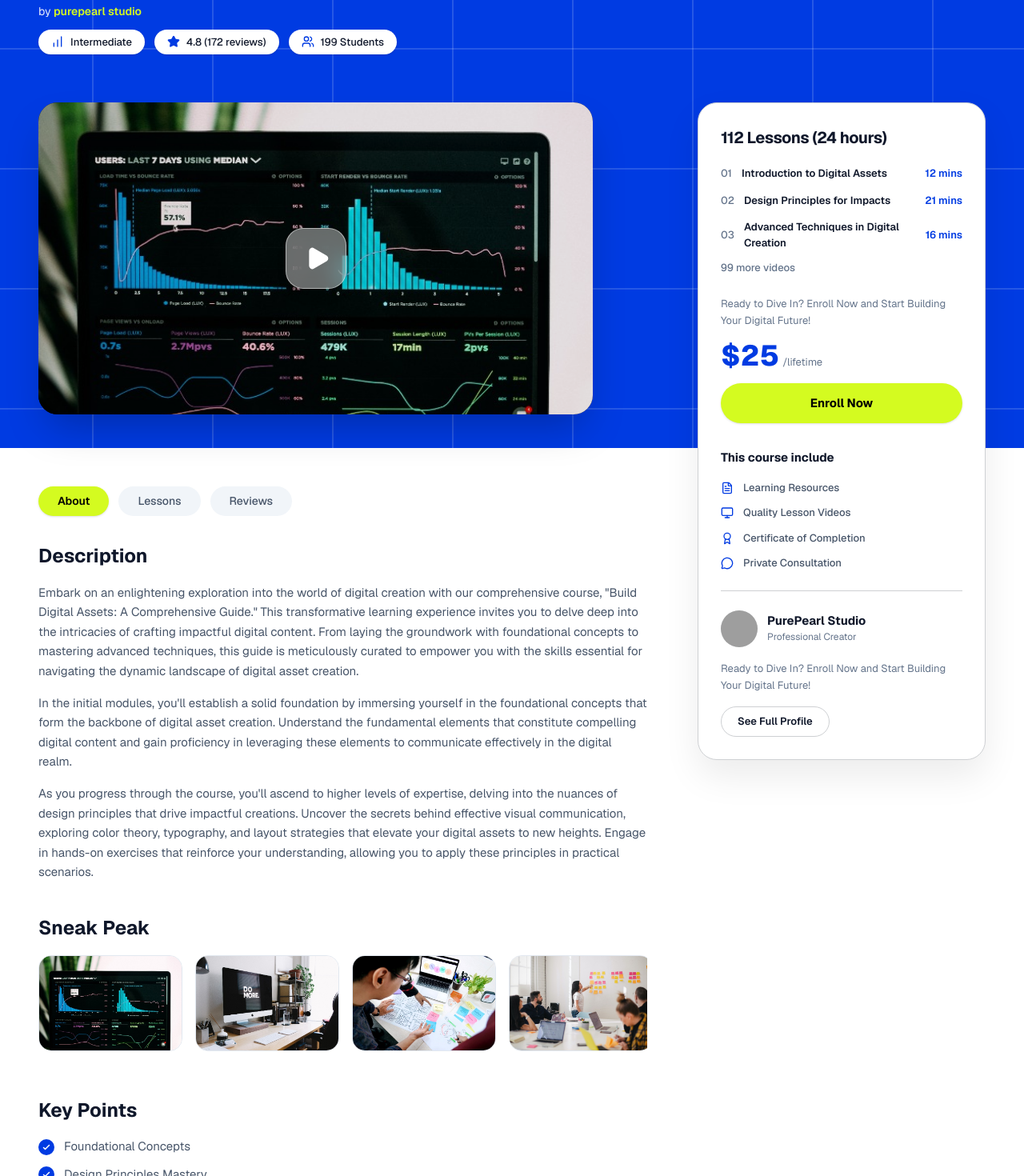
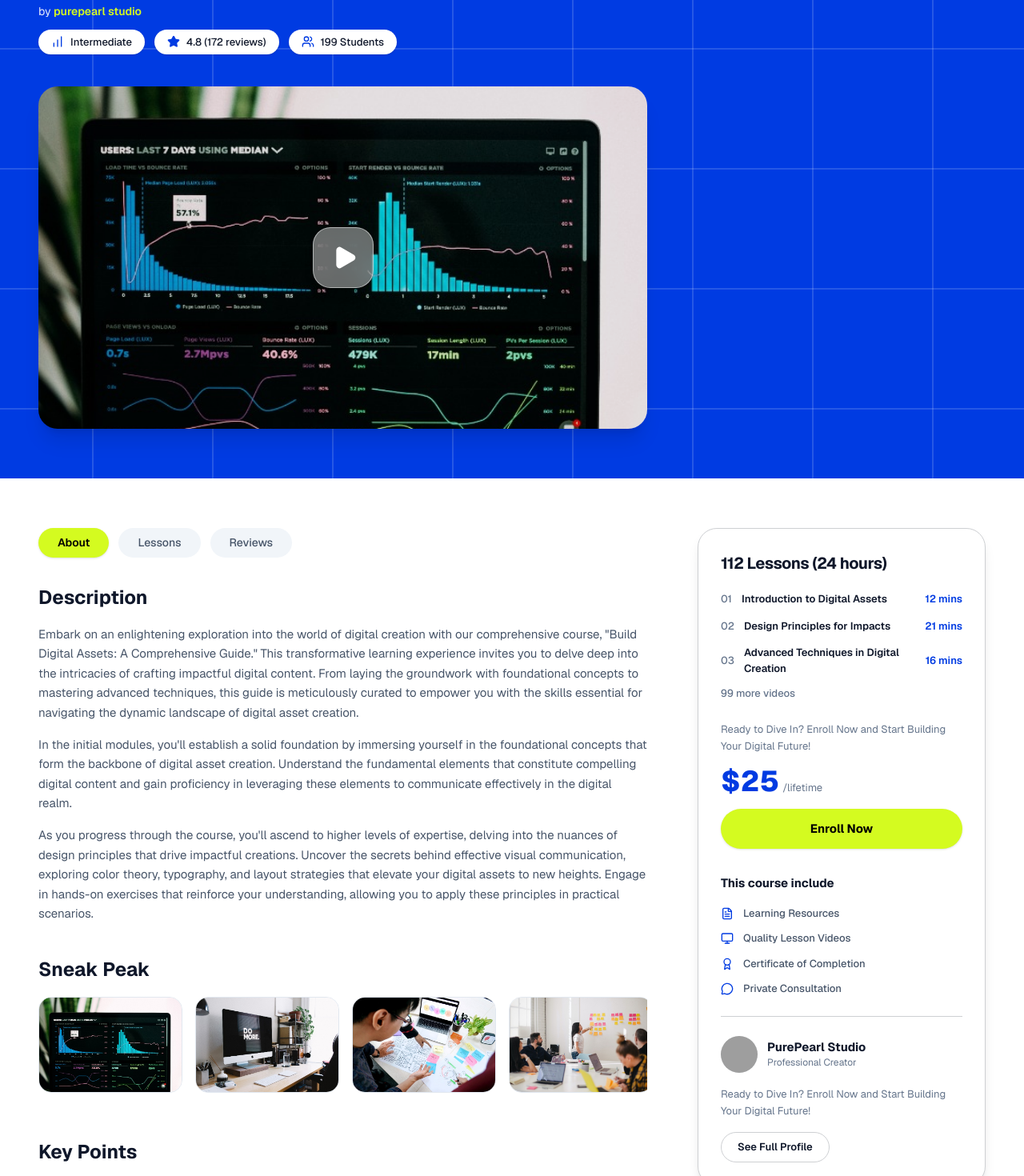
Before and after one commit to pronoy656/ByteSpace, a Next.js app: page /courses/1 in a window 1280 px wide. Shown: the part 240-1710 px from the top of the page at 80% size. Built offline with nearby package versions, Linux system fonts and the light colour scheme; grey boxes are pictures that could not be loaded.

Commit message:
Enroll now card allignment and (About, Lessons, & Reviews) tab issue fixed

```diff
--- a/src/components/courses/CourseDetails.tsx
+++ b/src/components/courses/CourseDetails.tsx
@@ -46,11 +46,11 @@ export function CourseDetails({ courseId }: { courseId: string }) {
 
   return (
     <div className="min-h-screen bg-white font-sans pb-20">
-      {/* Hero Section */}
-      <BlueGridBackground className="w-full h-screen flex flex-col justify-start pt-[96px] pb-[62px] relative z-20 overflow-visible">
+      {/* Blue Section: Hero Header + Video Card & Top of Sidebar */}
+      <BlueGridBackground className="w-full shrink-0 flex flex-col justify-start pt-[96px] pb-[62px] relative z-10">
         <div className="container mx-auto px-12 w-full flex flex-col">
           {/* Hero Header */}
-          <div className="flex flex-col md:flex-row md:items-start justify-between gap-6 mt-[52px] mb-[60px] shrink-0">
+          <div className="flex flex-col md:flex-row md:items-start justify-between gap-6 mt-[52px] mb-[40px] shrink-0">
             <div>
               <h1 className="text-white text-[28px] sm:text-[34px] lg:text-[38px] xl:text-[40px] font-bold leading-[1.15] mb-2 tracking-tight whitespace-nowrap">
                 {course.title}: A Comprehensive Guide
@@ -85,11 +85,11 @@ export function CourseDetails({ courseId }: { courseId: string }) {
             </div>
           </div>
 
-          {/* Row: Video & Right Sidebar Card */}
-          <div className="flex flex-col lg:flex-row gap-[63px] items-start relative flex-1 min-h-0 pointer-events-none">
-            {/* Left Column: Video */}
-            <div className="flex-1 w-full lg:w-[calc(100%-423px)] pointer-events-auto">
-              <div className="relative aspect-[16/9] max-h-[calc(100vh-410px)] rounded-[24px] overflow-hidden bg-black shadow-2xl group cursor-pointer">
+          {/* Row with Video Player and aligned Sidebar placeholder */}
+          <div className="flex flex-col lg:flex-row gap-[63px] items-start w-full">
+            {/* Video Player: Left Column width */}
+            <div className="flex-1 w-full lg:w-[calc(100%-423px)]">
+              <div className="relative aspect-[16/9] rounded-[24px] overflow-hidden group cursor-pointer shadow-xl">
                 <Image
                   src={course.image}
                   alt={course.title}
@@ -106,87 +106,19 @@ export function CourseDetails({ courseId }: { courseId: string }) {
               </div>
             </div>
 
-            {/* Right Column: Course Card Sidebar (Overlaps Hero and White Area with #CED0D3 border) */}
-            <div className="w-full lg:w-[360px] shrink-0 bg-white rounded-[24px] p-6 sm:p-7 shadow-[0_20px_45px_rgba(0,0,0,0.08)] border border-[#CED0D3] relative z-40 pointer-events-auto">
-              <h3 className="text-[20px] font-bold text-[#0F172A] mb-5 tracking-tight">112 Lessons (24 hours)</h3>
-
-              <div className="space-y-3.5 mb-3">
-                {[
-                  { num: '01', title: 'Introduction to Digital Assets', time: '12 mins' },
-                  { num: '02', title: 'Design Principles for Impacts', time: '21 mins' },
-                  { num: '03', title: 'Advanced Techniques in Digital Creation', time: '16 mins' }
-                ].map((lesson, idx) => (
-                  <div key={idx} className="flex items-center justify-between text-[13px]">
-                    <div className="flex items-center gap-3">
-                      <span className="text-[#64748B] font-medium">{lesson.num}</span>
-                      <span className="text-[#0F172A] font-semibold">{lesson.title}</span>
-                    </div>
-                    <span className="text-[#003BE2] font-semibold shrink-0">{lesson.time}</span>
-                  </div>
-                ))}
-              </div>
-              <p className="text-[#64748B] text-[13px] mb-6 cursor-pointer hover:text-[#003BE2] font-medium transition-colors">99 more videos</p>
-
-              <div className="mb-6">
-                <p className="text-[#64748B] text-[13px] leading-relaxed mb-4">
-                  Ready to Dive In? Enroll Now and Start Building Your Digital Future!
-                </p>
-                <div className="flex items-baseline gap-1 mb-4">
-                  <span className="text-[#003BE2] font-extrabold text-[36px] leading-none">${course.price}</span>
-                  <span className="text-[#64748B] text-[13px] font-normal">/{course.priceType}</span>
-                </div>
-                <button className="w-full bg-[#D4FB20] text-black font-bold py-3.5 rounded-full text-[15px] hover:bg-[#c2e61c] transition-colors shadow-sm">
-                  Enroll Now
-                </button>
-              </div>
-
-              <div className="pt-2 mb-6">
-                <h4 className="font-bold text-[#0F172A] text-[15px] mb-4">This course include</h4>
-                <ul className="space-y-3">
-                  <li className="flex items-center gap-3 text-[#475569] text-[13px] font-medium">
-                    <FileText className="w-4 h-4 text-[#003BE2]" /> Learning Resources
-                  </li>
-                  <li className="flex items-center gap-3 text-[#475569] text-[13px] font-medium">
-                    <Monitor className="w-4 h-4 text-[#003BE2]" /> Quality Lesson Videos
-                  </li>
-                  <li className="flex items-center gap-3 text-[#475569] text-[13px] font-medium">
-                    <Award className="w-4 h-4 text-[#003BE2]" /> Certificate of Completion
-                  </li>
-                  <li className="flex items-center gap-3 text-[#475569] text-[13px] font-medium">
-                    <MessageCircle className="w-4 h-4 text-[#003BE2]" /> Private Consultation
-                  </li>
-                </ul>
-              </div>
-
-              <hr className="border-[#CED0D3] mb-6" />
-
-              <div>
-                <div className="flex items-center gap-3 mb-4">
-                  <Image src="https://i.pravatar.cc/150?img=11" alt="Instructor" width={46} height={46} className="rounded-full bg-gray-200 object-cover" />
-                  <div>
-                    <h5 className="font-bold text-[#0F172A] text-[15px] leading-snug">PurePearl Studio</h5>
-                    <p className="text-[#64748B] text-[12px]">Professional Creator</p>
-                  </div>
-                </div>
-                <p className="text-[#64748B] text-[13px] leading-relaxed mb-4">
-                  Ready to Dive In? Enroll Now and Start Building Your Digital Future!
-                </p>
-                <Link href="/creators" className="inline-block border border-[#CED0D3] text-[#0F172A] font-semibold px-5 py-2 rounded-full text-[13px] hover:bg-gray-50 transition-colors">
-                  See Full Profile
-                </Link>
-              </div>
-            </div>
+            {/* Ghost column on large screens matching right card width for alignment */}
+            <div className="hidden lg:block w-[360px] shrink-0" aria-hidden="true" />
           </div>
         </div>
       </BlueGridBackground>
 
-      {/* Main Content (Tabs and Details) in White Area */}
-      <div className="container mx-auto px-12 pt-12 relative z-30">
+      {/* Main Content Section (White Background): Tabs and Right Sidebar */}
+      <div className="container mx-auto px-12 pt-[62px]">
         <div className="flex flex-col lg:flex-row gap-[63px] items-start">
-          {/* Left Column (Tabs Content) */}
-          <div className="flex-1 w-full lg:w-[calc(100%-423px)]">
-            {/* Tabs */}
-            <div className="flex items-center gap-3 mb-8 relative z-50">
+          {/* Left Column: Tabs & Tab Content */}
+          <div className="flex-1 w-full lg:w-[calc(100%-423px)] flex flex-col">
+            {/* Tabs: 62px below Blue Background / Video Card */}
+            <div className="flex items-center gap-3 mb-8">
               {(['About', 'Lessons', 'Reviews'] as const).map((tab) => {
                 const isTabActive = activeTab === tab;
                 return (
@@ -194,8 +126,7 @@ export function CourseDetails({ courseId }: { courseId: string }) {
                     key={tab}
                     type="button"
                     onClick={() => setActiveTab(tab)}
-                    className={`px-6 py-2 rounded-full text-[14px] font-medium transition-all cursor-pointer ${
-                      isTabActive
+                    className={`px-6 py-2 rounded-full text-[14px] font-medium transition-all cursor-pointer ${isTabActive
                       ? 'bg-[#D4FB20] text-black shadow-sm font-semibold'
                       : 'bg-[#F1F5F9] text-[#475569] hover:bg-gray-200 hover:text-black'
                       }`}
@@ -370,8 +301,79 @@ export function CourseDetails({ courseId }: { courseId: string }) {
             )}
           </div>
 
-          {/* Right Column Spacer (Leaves space for the overlapping card) */}
-          <div className="hidden lg:block w-[360px] shrink-0" aria-hidden="true" />
+          {/* Right Column: Course Card Sidebar (Top aligned with Video Player) */}
+          <div className="w-full lg:w-[360px] shrink-0 bg-white rounded-[24px] p-6 sm:p-7 border border-[#CED0D3] shadow-lg relative z-40">
+            <h3 className="text-[20px] font-bold text-[#0F172A] mb-5 tracking-tight">112 Lessons (24 hours)</h3>
+
+            <div className="space-y-3.5 mb-3">
+              {[
+                { num: '01', title: 'Introduction to Digital Assets', time: '12 mins' },
+                { num: '02', title: 'Design Principles for Impacts', time: '21 mins' },
+                { num: '03', title: 'Advanced Techniques in Digital Creation', time: '16 mins' }
+              ].map((lesson, idx) => (
+                <div key={idx} className="flex items-center justify-between text-[13px]">
+                  <div className="flex items-center gap-3">
+                    <span className="text-[#64748B] font-medium">{lesson.num}</span>
+                    <span className="text-[#0F172A] font-semibold">{lesson.title}</span>
+                  </div>
+                  <span className="text-[#003BE2] font-semibold shrink-0">{lesson.time}</span>
+                </div>
+              ))}
+            </div>
+            <p className="text-[#64748B] text-[13px] mb-6 cursor-pointer hover:text-[#003BE2] font-medium transition-colors">99 more videos</p>
+
+            <div className="mb-6">
+              <p className="text-[#64748B] text-[13px] leading-relaxed mb-4">
+                Ready to Dive In? Enroll Now and Start Building Your Digital Future!
+              </p>
+              <div className="flex items-baseline gap-1 mb-4">
+                <span className="text-[#003BE2] font-extrabold text-[36px] leading-none">${course.price}</span>
+                <span className="text-[#64748B] text-[13px] font-normal">/{course.priceType}</span>
+              </div>
+              <button className="w-full bg-[#D4FB20] text-black font-bold py-3.5 rounded-full text-[15px] hover:bg-[#c2e61c] transition-colors shadow-sm cursor-pointer">
+                Enroll Now
+              </button>
+            </div>
+
+            <div className="pt-2 mb-6">
+              <h4 className="font-bold text-[#0F172A] text-[15px] mb-4">This course include</h4>
+              <ul className="space-y-3">
+                <li className="flex items-center gap-3 text-[#475569] text-[13px] font-medium">
+                  <FileText className="w-4 h-4 text-[#003BE2]" /> Learning Resources
+                </li>
+                <li className="flex items-center gap-3 text-[#475569] text-[13px] font-medium">
+                  <Monitor className="w-4 h-4 text-[#003BE2]" /> Quality Lesson Videos
+                </li>
+                <li className="flex items-center gap-3 text-[#475569] text-[13px] font-medium">
+                  <Award className="w-4 h-4 text-[#003BE2]" /> Certificate of Completion
+                </li>
+                <li className="flex items-center gap-3 text-[#475569] text-[13px] font-medium">
+                  <MessageCircle className="w-4 h-4 text-[#003BE2]" /> Private Consultation
+                </li>
+              </ul>
+            </div>
+
+            <hr className="border-[#CED0D3] mb-6" />
+
+            <div>
+              <div className="flex items-center gap-3 mb-4">
+                <Image src="https://i.pravatar.cc/150?img=11" alt="Instructor" width={46} height={46} className="rounded-full bg-gray-200 object-cover" />
+                <div>
+                  <h5 className="font-bold text-[#0F172A] text-[15px] leading-snug">PurePearl Studio</h5>
+                  <p className="text-[#64748B] text-[12px]">Professional Creator</p>
+                </div>
+              </div>
+              <p className="text-[#64748B] text-[13px] leading-relaxed mb-4">
+                Ready to Dive In? Enroll Now and Start Building Your Digital Future!
+              </p>
+              <Link
+                href="/creators"
+                className="inline-block border border-[#CED0D3] text-[#0F172A] font-semibold px-5 py-2 rounded-full text-[13px] hover:bg-gray-50 transition-colors cursor-pointer"
+              >
+                See Full Profile
+              </Link>
+            </div>
+          </div>
         </div>
       </div>
     </div>
```
Lines whose indentation alone changed are shown as unchanged.
